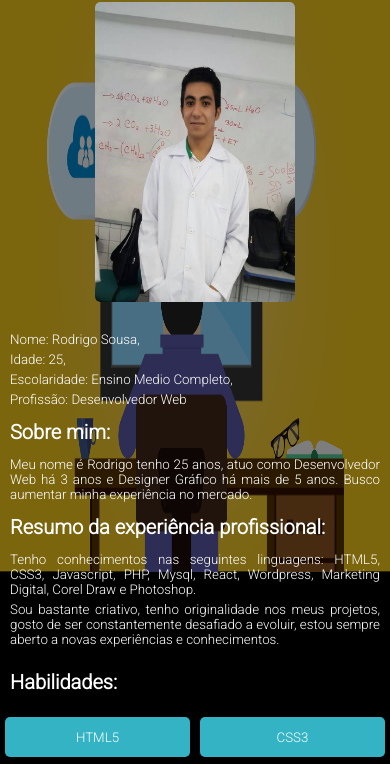
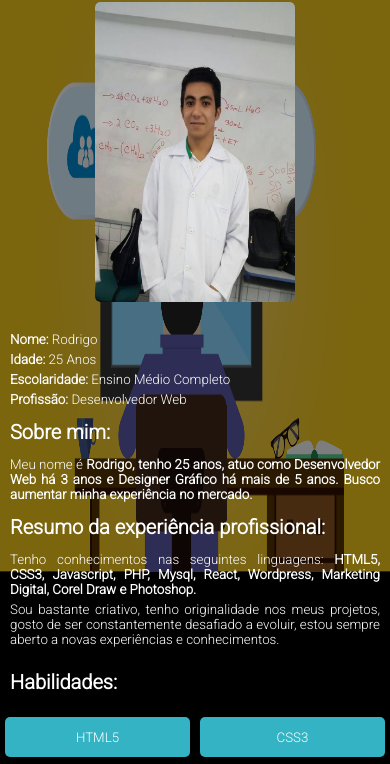
Before and after one commit to sneipy/portfolio, a plain HTML site: page index.html in a window 390 px wide. Shown: the part 63-827 px from the top of the page. Drawn offline with Linux system fonts and the light colour scheme.

Commit message:
text
correção

```diff
--- a/css/mobile.css
+++ b/css/mobile.css
@@ -64,6 +64,9 @@
     text-align: justify;
     padding: 0 10px;
     margin: 5px 0;
+  }
+  span{
+    font-weight: 800;
   }
   #experiencia{
     position: relative;
--- a/index.html
+++ b/index.html
@@ -21,16 +21,16 @@
       </div>
       <div id="sobre-min">
         <div id="dados-p">
-          <p class="txt"><span>Nome: </span>Rodrigo Sousa,</p>
-          <p class="txt"><span>Idade: </span>25,</p>
-          <p class="txt"><span>Escolaridade: </span>Ensino Medio Completo,</p>
+          <p class="txt"><span>Nome: </span>Rodrigo</p>
+          <p class="txt"><span>Idade: </span>25 Anos</p>
+          <p class="txt"><span>Escolaridade: </span>Ensino Médio Completo</p>
           <p class="txt"><span>Profissão: </span>Desenvolvedor Web</p>
         </div>
         <div class="sub-title">
           <h3 class="title-s">Sobre mim:</h3>
         </div>
         <p class="txt">
-          Meu nome é <span>Rodrigo<span> tenho <span>25 anos<span>, atuo como <span>Desenvolvedor Web<span> há 3 anos e <span>Designer Gráfico<span> há mais de 5 anos. Busco aumentar minha experiência no mercado.
+          Meu nome é <span>Rodrigo<span>, tenho <span>25 anos<span>, atuo como <span>Desenvolvedor Web<span> há 3 anos e <span>Designer Gráfico<span> há mais de 5 anos. Busco aumentar minha experiência no mercado.
         </p>
         <div class="sub-title">
           <h3 class="title-s">Resumo da experiência profissional:</h3>
```
